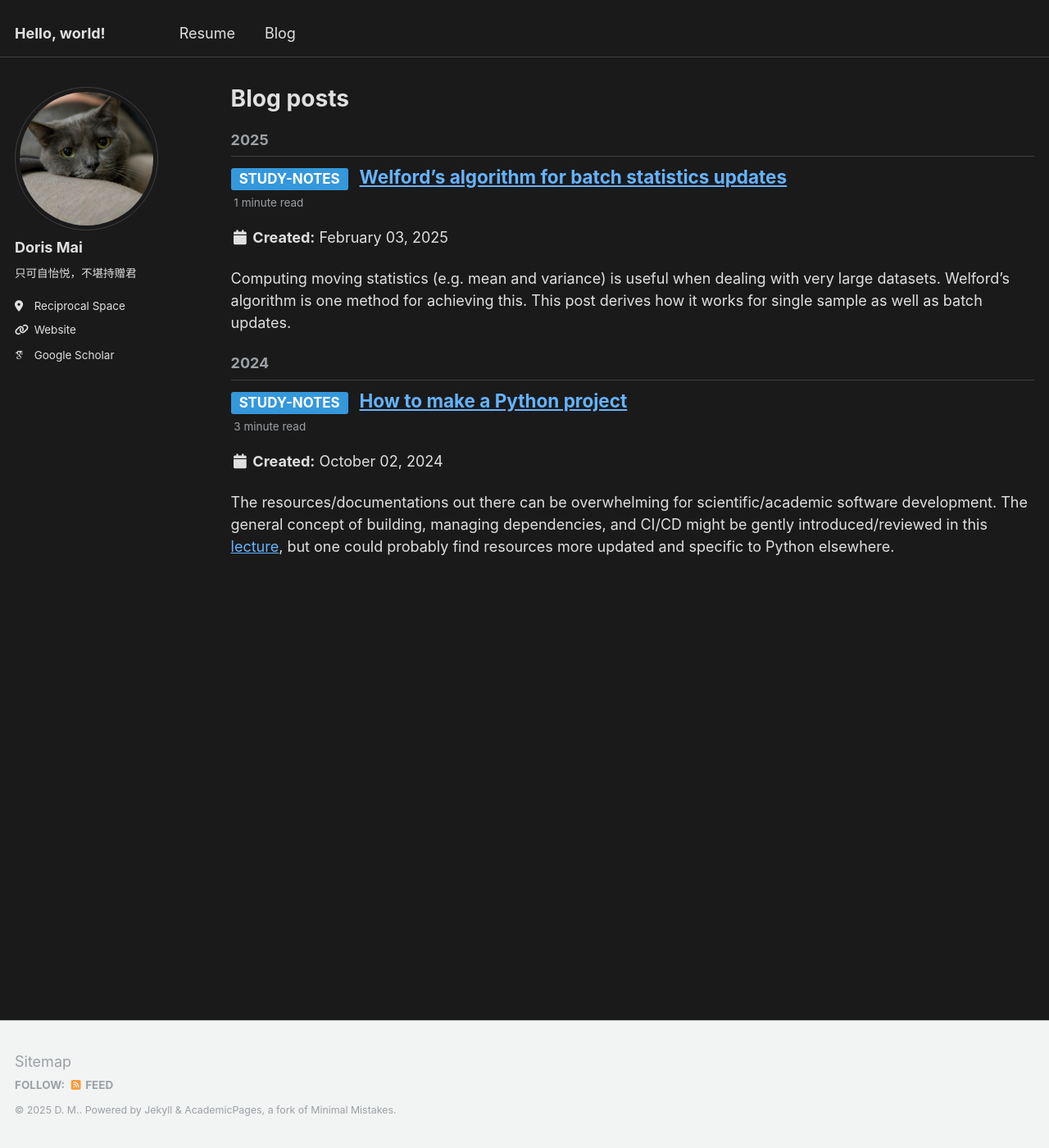
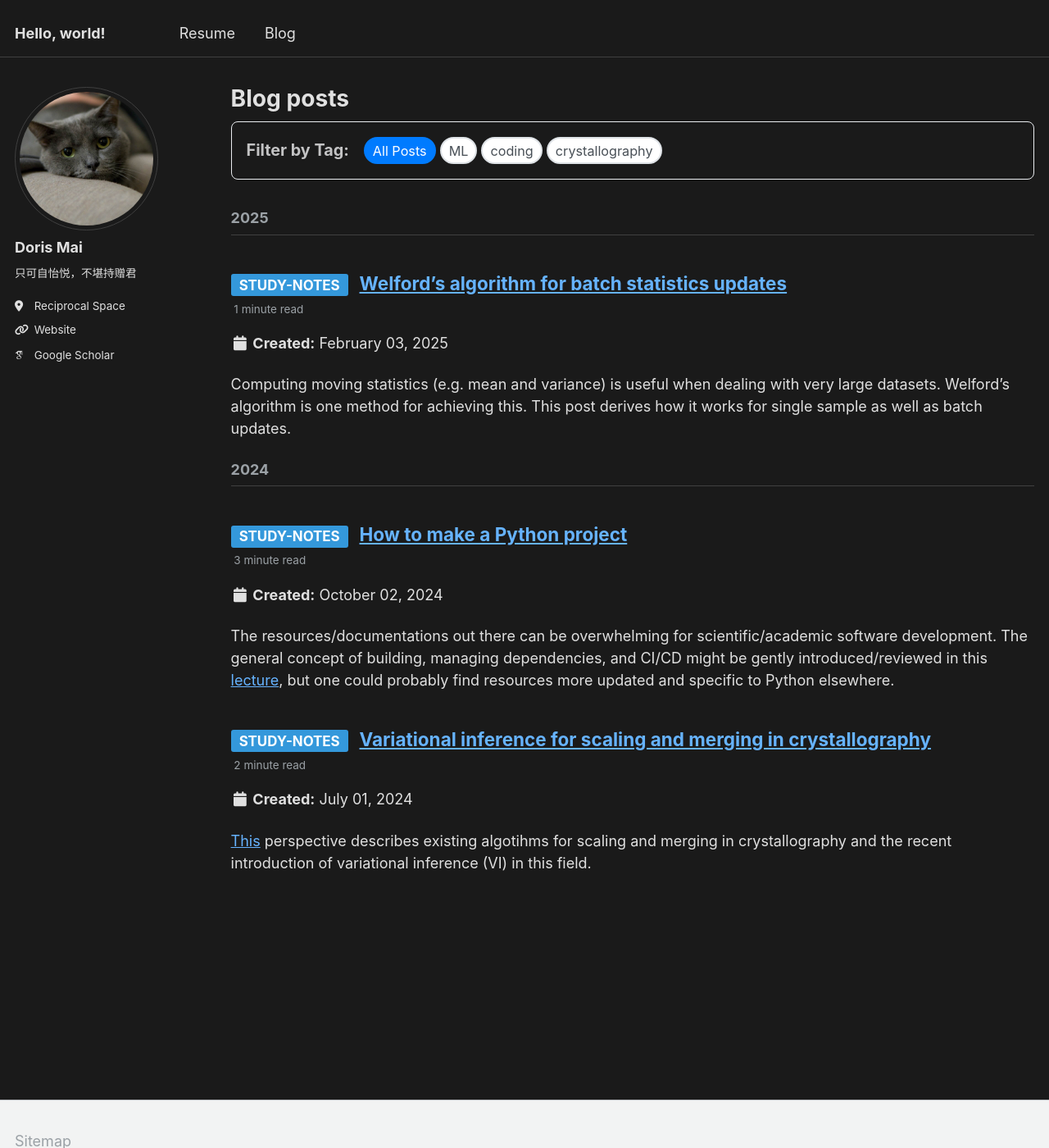
Before and after one commit to DorisMai/dorismai, a Jekyll site: the page built from _pages/year-archive.html, in a window 1280 px wide and 1400 px high. Shown: the whole window at 82% size. Built offline with Jekyll 4.4.1, drawn with Linux system fonts in a browser that asks for light colours; some web fonts are replaced.

Commit message:
Added VI post and about page. Added filter tags.

```diff
--- a/_pages/year-archive.html
+++ b/_pages/year-archive.html
@@ -6,6 +6,32 @@ author_profile: true
 ---
 
 {% include base_path %}
+
+<!-- Tag Filter Section -->
+<div class="tag-filter-container">
+  <div class="tag-filter-header">
+    <h3>Filter by Tag:</h3>
+  </div>
+  <div class="tag-filter-buttons">
+    <button id="show-all-posts" class="tag-filter-btn active">All Posts</button>
+    {% comment %}Collect all unique tags from posts{% endcomment %}
+    {% assign all_tags = '' | split: '' %}
+    {% for post in site.posts %}
+      {% for tag in post.tags %}
+        {% unless all_tags contains tag %}
+          {% assign all_tags = all_tags | push: tag %}
+        {% endunless %}
+      {% endfor %}
+    {% endfor %}
+    {% assign sorted_tags = all_tags | sort %}
+    {% for tag in sorted_tags %}
+      <button class="tag-filter-btn" data-tag="{{ tag | slugify }}">{{ tag }}</button>
+    {% endfor %}
+  </div>
+</div>
+
+<!-- Posts Section -->
+<div id="posts-container">
   {% capture written_year %}'None'{% endcapture %}
   {% for post in site.posts %}
     {% capture year %}{{ post.date | date: '%Y' }}{% endcapture %}
@@ -13,5 +39,130 @@ author_profile: true
       <h2 id="{{ year | slugify }}" class="archive__subtitle">{{ year }}</h2>
       {% capture written_year %}{{ year }}{% endcapture %}
     {% endif %}
+    <div class="post-item" data-tags="{% for tag in post.tags %}{{ tag | slugify }}{% unless forloop.last %},{% endunless %}{% endfor %}">
       {% include archive-single.html %}
+    </div>
   {% endfor %}
+</div>
+
+<!-- Tag Filter JavaScript -->
+<script>
+document.addEventListener('DOMContentLoaded', function() {
+  const tagButtons = document.querySelectorAll('.tag-filter-btn');
+  const postItems = document.querySelectorAll('.post-item');
+  const showAllButton = document.getElementById('show-all-posts');
+
+  // Function to update active button
+  function updateActiveButton(activeButton) {
+    tagButtons.forEach(btn => btn.classList.remove('active'));
+    activeButton.classList.add('active');
+  }
+
+  // Function to filter posts by tag
+  function filterPostsByTag(selectedTag) {
+    postItems.forEach(post => {
+      const postTags = post.getAttribute('data-tags').split(',');
+      if (selectedTag === 'all' || postTags.includes(selectedTag)) {
+        post.style.display = 'block';
+      } else {
+        post.style.display = 'none';
+      }
+    });
+
+    // Hide year headers that have no visible posts
+    const yearHeaders = document.querySelectorAll('.archive__subtitle');
+    yearHeaders.forEach(header => {
+      const nextElements = [];
+      let nextElement = header.nextElementSibling;
+
+      // Collect all post items until next year header
+      while (nextElement && !nextElement.classList.contains('archive__subtitle')) {
+        if (nextElement.classList.contains('post-item')) {
+          nextElements.push(nextElement);
+        }
+        nextElement = nextElement.nextElementSibling;
+      }
+
+      // Show/hide year header based on visible posts
+      const hasVisiblePosts = nextElements.some(post => post.style.display !== 'none');
+      header.style.display = hasVisiblePosts ? 'block' : 'none';
+    });
+  }
+
+  // Add click event listeners to tag buttons
+  tagButtons.forEach(button => {
+    button.addEventListener('click', function() {
+      const tag = this.getAttribute('data-tag') || 'all';
+      updateActiveButton(this);
+      filterPostsByTag(tag);
+    });
+  });
+});
+</script>
+
+<!-- Tag Filter CSS -->
+<style>
+.tag-filter-container {
+  margin-bottom: 2rem;
+  padding: 1rem;
+  background-color: #1a1a1a;
+  border-radius: 8px;
+  border: 1px solid #e9ecef;
+}
+
+.tag-filter-header {
+  margin-bottom: 0;
+  display: inline-block;
+  margin-right: 1rem;
+}
+
+.tag-filter-header h3 {
+  margin: 0;
+  font-size: 1.1rem;
+  color: #c3c3c4;
+  display: inline-block;
+}
+
+.tag-filter-buttons {
+  display: inline-block;
+  flex-wrap: wrap;
+  gap: 0.5rem;
+}
+
+.tag-filter-btn {
+  padding: 0.25rem 0.5rem;
+  background-color: #ffffff;
+  border: 2px solid #dee2e6;
+  border-radius: 20px;
+  color: #495057;
+  cursor: pointer;
+  font-size: 0.9rem;
+  transition: all 0.2s ease;
+}
+
+.tag-filter-btn:hover {
+  background-color: #e9ecef;
+  border-color: #adb5bd;
+}
+
+.tag-filter-btn.active {
+  background-color: #007bff;
+  border-color: #007bff;
+  color: white;
+}
+
+.post-item {
+  transition: opacity 0.3s ease;
+}
+
+@media (max-width: 768px) {
+  .tag-filter-buttons {
+    justify-content: center;
+  }
+
+  .tag-filter-btn {
+    font-size: 0.8rem;
+    padding: 0.4rem 0.8rem;
+  }
+}
+</style>
--- /dev/null
+++ b/_posts/2024-07-01-VI-merging.md
@@ -0,0 +1,62 @@
+---
+title: 'Variational inference for scaling and merging in crystallography'
+date: 2024-07-01
+modified: 2024-07-01
+permalink: /posts/VI-merging/
+color_tag: "study-notes"
+tags:
+  - ML
+  - crystallography
+---
+
+[This](https://pmc.ncbi.nlm.nih.gov/articles/PMC10478637/) perspective describes existing algotihms for scaling and merging in crystallography and the recent introduction of variational inference (VI) in this field.
+
+Conventional methods estimate the structure factor amplitude $$F= \sqrt{\bar{I}}$$ by averaging redundant measurements of the reflection intensity $$I$$ weighted by their uncertainty $$\sigma_I$$ after performing a scaling that corrects for systematic errors. This approach can be interpreted as the maximum likelihood estimation (MLE), where using normal distribution as the error model, the likelihood of $$N$$ measurements
+
+$$
+    p_\theta(I) = \prod^N_i p_\theta(I_i)
+                      = \prod^N_i \frac{1}{\sigma_{I_i}\sqrt{2\pi}}
+                       \exp\left[-\frac{(I_i - \theta)^2}{2\sigma^2_{I_i}}\right]
+$$
+
+is maximized (see [this lecture note](http://www.eg.bucknell.edu/~phys310/skills/data_analysis/mle_intro.pdf) on taking derivative to find maximum) when the model parameter $$\theta$$ is the weighted average
+
+$$
+    \theta = \bar{I} = \arg\max p_\theta(I)
+            = \frac{\sum_i I_i/\sigma^2_{I_i}}{\sum_i 1/\sigma^2_{I_i}}.
+$$
+
+Variational inference (VI), in contrast, jointly performs scaling and merging by considering $$F$$ as a latent variable that generates the observed $$I$$. For simplicity, let's ignore the scaling aspect of the problem for now. With the introduction of latent variables, the likelihood term generally becomes intractable (For a tractable case, see [this post](https://towardsdatascience.com/mle-map-and-bayesian-inference-3407b2d6d4d9)):
+
+$$
+    p_\theta(I) = \int p_\theta(I,F)dF
+    = \int p_\theta(I|F)p(F)dF = \mathop{\mathbb{E}}_{p(F)}[p_\theta(I|F)].
+$$
+(Note that now $$\theta$$ refers to parameters in general rather than just the underlying structure factors. You can also rewrite the MLE equation as maximizing $$p_\theta(I|\theta)$$, which is the likelihood. In **m**aximum **a** **p**osteriori (MAP), the goal is to maximize the posterior, which is $$p_\theta(\theta|I) \propto p_\theta(I|\theta)p(\theta)$$. When you don't care about the prior $$p(\theta)$$, MAP becomes MLE.)
+
+A naive estimation by Monte Carlo sampling from the prior distribution $$p(F)$$ converges slowly. A statistical trick that can be useful here is importance sampling, which samples from a surrogate distribution $$q(F)$$ and corrects the sampling bias:
+
+$$
+\begin{aligned}
+    \int p_\theta(I|F)p(F)dF
+    &=
+    \int p_\theta(I|F)\frac{p(F)}{q(F)}q(F)dF \\
+    &= \mathop{\mathbb{E}}_{q(F)}\left[p_\theta(I|F)\frac{p(F)}{q(F)}\right].
+\end{aligned}
+$$
+
+Using Jensen's inequality,
+
+$$
+\begin{aligned}
+    \log p_\theta(I) &= \log \mathop{\mathbb{E}}_{q(F)}\left[p_\theta(I|F)\frac{p(F)}{q(F)}\right] \\
+    &\geq \mathop{\mathbb{E}}_{q(F)}\left[\log\left[p_\theta(I|F)\frac{p(F)}{q(F)}\right]\right] \\
+    &= \mathop{\mathbb{E}}_{q(F)}\left[\log p_\theta(I|F)\right] -\mathop{\mathbb{E}}_{q(F)}\left[\log \frac{q(F)}{p(F)}\right] \\
+    &= \mathop{\mathbb{E}}_{q(F)}\left[\log p_\theta(I|F)\right] - D_\mathrm{KL}\left[q(F)\|p(F)\right]
+\end{aligned}
+$$
+
+where the last line is also known as the **e**vidence-**l**ower **bo**und (ELBO).
+In other words, in VI, maximizing ELBO is guaranteed to maximize the likelihood. When $$q(F)=p(F|I)$$, $$p_\theta(I)$$ is exactly recovered using Bayes' theorem. In fact, ELBO can be alternatively derived from minimizing $$D_\mathrm{KL}[q(F)\|p(F|I)]$$. This motivates the interpretation of $$q(F)$$ as a good approximation of the intractable true posterior $$p_\theta(F|I)$$. Thus, unlike MLE or maximum a posteriori methods that yield a point estimation of $$F$$, VI enables characterizing the distribution of $$F$$ with uncertainty information.
+
+Another intuitive interpretation of maximizing ELBO as the optimization objective of VI is that the former term encourages fitting variable $$F$$ to observed data $$I$$ by maximizing the log-likelihood, whereas the latter Kullback–Leibler (KL) term penalizes overfitting by constraining model $$q(F)$$ to not deviate too far from the prior distribution $$p(F)$$.
```
Also changed, not shown: _pages/about.md (+7 -5 lines), _pages/cv.md (+7 -8 lines). Lines whose indentation alone changed are shown as unchanged.
